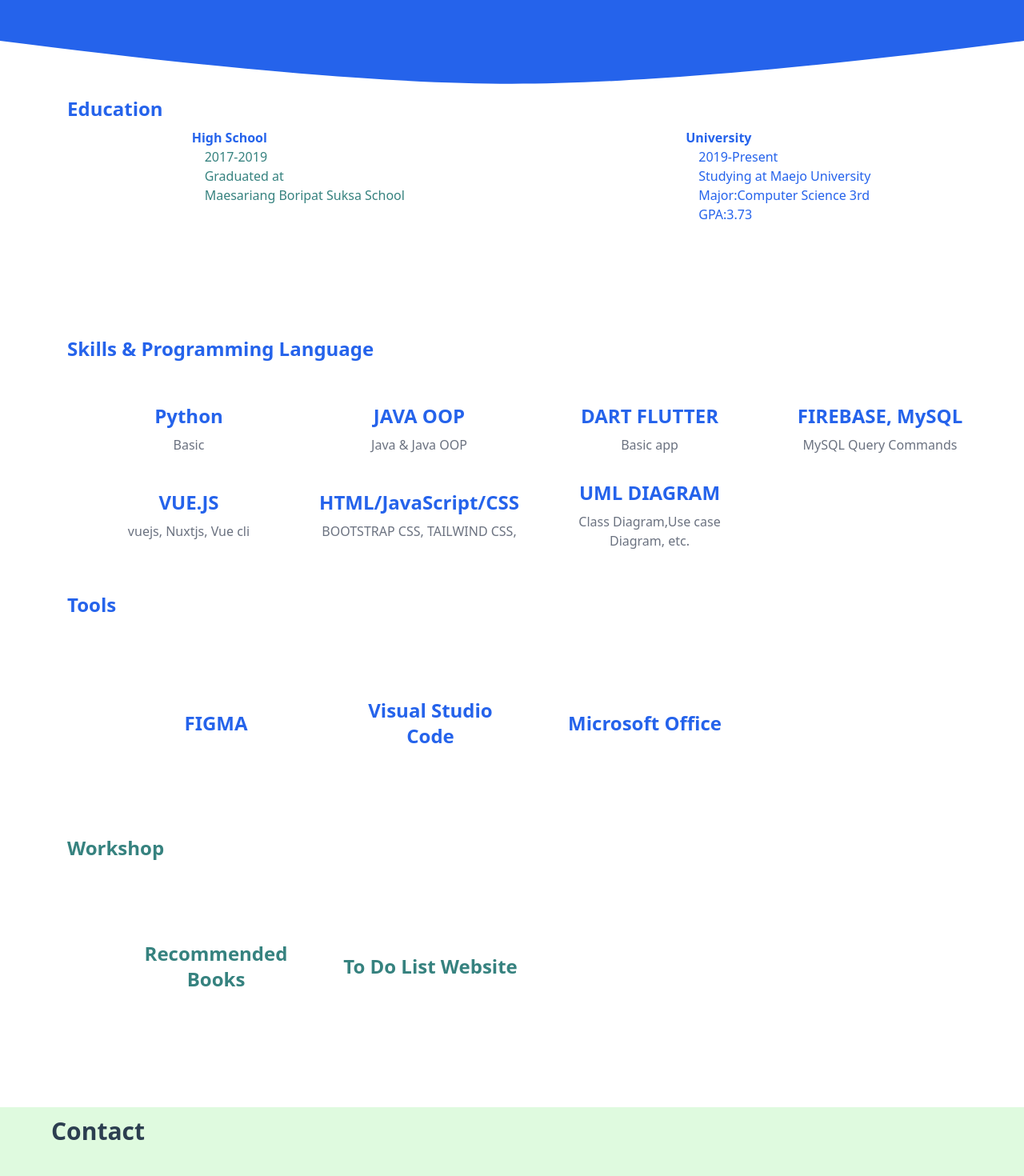
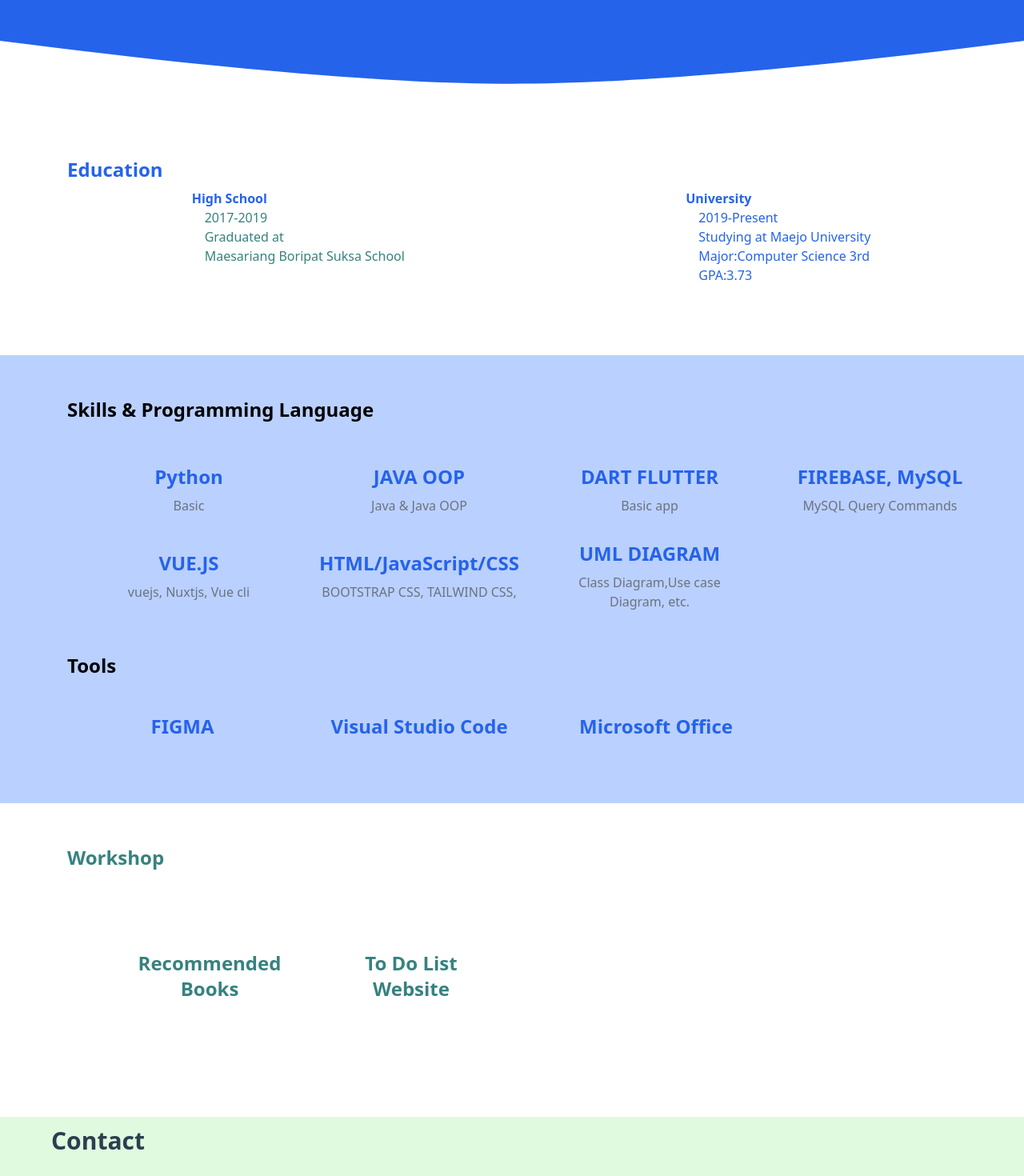
Before and after one commit to CrynTek/Portfolio_Website, a Vue app: page / in a window 1280 px wide. Shown: the part 340-1810 px from the top of the page at 80% size. Built offline with nearby package versions, Linux system fonts and the light colour scheme.

Commit message:
edit layout

```diff
--- a/src/components/Education_info.vue
+++ b/src/components/Education_info.vue
@@ -1,5 +1,5 @@
 <template>
-  <div class="mx-auto my-1  px-4 items-center pl-16 text-[#2563eb]">
+  <div class="mx-auto my-1  px-4 content-center pl-16 text-[#2563eb] h-80">
     <div class=" pl-5 text-left">
       <h1 class="text-2xl font-extrabold">Education</h1>
     </div>
@@ -9,6 +9,7 @@
         flex flex-row
         text-left
         justify-around
+        sm:
         my-2
 
       "
--- a/src/components/NavbarMenu.vue
+++ b/src/components/NavbarMenu.vue
@@ -1,5 +1,5 @@
 <template>
-  <nav class="bg-[#2563eb] top-0 sticky inset-x-0 mb-0 z-50">
+  <nav class="bg-[#2563eb] top-0 sticky inset-x-0 mb-0 z-50 -2xl shadow-lg shadow-black/75">
     <div class="max-w-6xl mx-auto px-4">
       <div class="flex justify-between">
         <div class="flex space-x-4">
--- a/src/components/WorkShop.vue
+++ b/src/components/WorkShop.vue
@@ -1,5 +1,5 @@
 <template>
-    <div id="workshop" class="pl-16 text-[#36827F]">
+    <div id="workshop" class="pt-12 px-16  text-[#36827F] h-ma">
       <h1 class="my-1 text-2xl font-extrabold pl-5 text-left">Workshop</h1>
       <div
         class="p-14 reveal"
@@ -20,7 +20,6 @@
           >
             <dt class="mb-2 text-2xl font-extrabold">To Do List Website</dt>
           </div>
-
         </dl>
       </div>
     </div>
--- a/src/components/skill_tools.vue
+++ b/src/components/skill_tools.vue
@@ -1,7 +1,7 @@
 <template>
-  <div class="pt-32 mx-auto items-center pl-16 text-[#2563eb]" id="info">
-    <div class="">
-      <h1 class="my-1 text-2xl font-extrabold pl-5 text-left">
+  <div class="pt-12 mx-auto items-center pl-16 text-[#2563eb] bg-[#bad0ff]" id="info">
+    <div>
+      <h1 class="my-1 text-2xl font-extrabold pl-5 text-left text-black">
         Skills & Programming Language
       </h1>
       <div
@@ -153,9 +153,9 @@
       </div>
     </div>
     <div>
-      <h1 class="my-1 text-2xl font-extrabold pl-5 text-left text-[#2563eb]">Tools</h1>
+      <h1 class="my-1 text-2xl font-extrabold pl-5 text-left text-black">Tools</h1>
       <div
-        class="p-14 reveal"
+        class="pb-8 reveal"
         id="stats"
         role="tabpanel"
         aria-labelledby="stats-tab"
```
